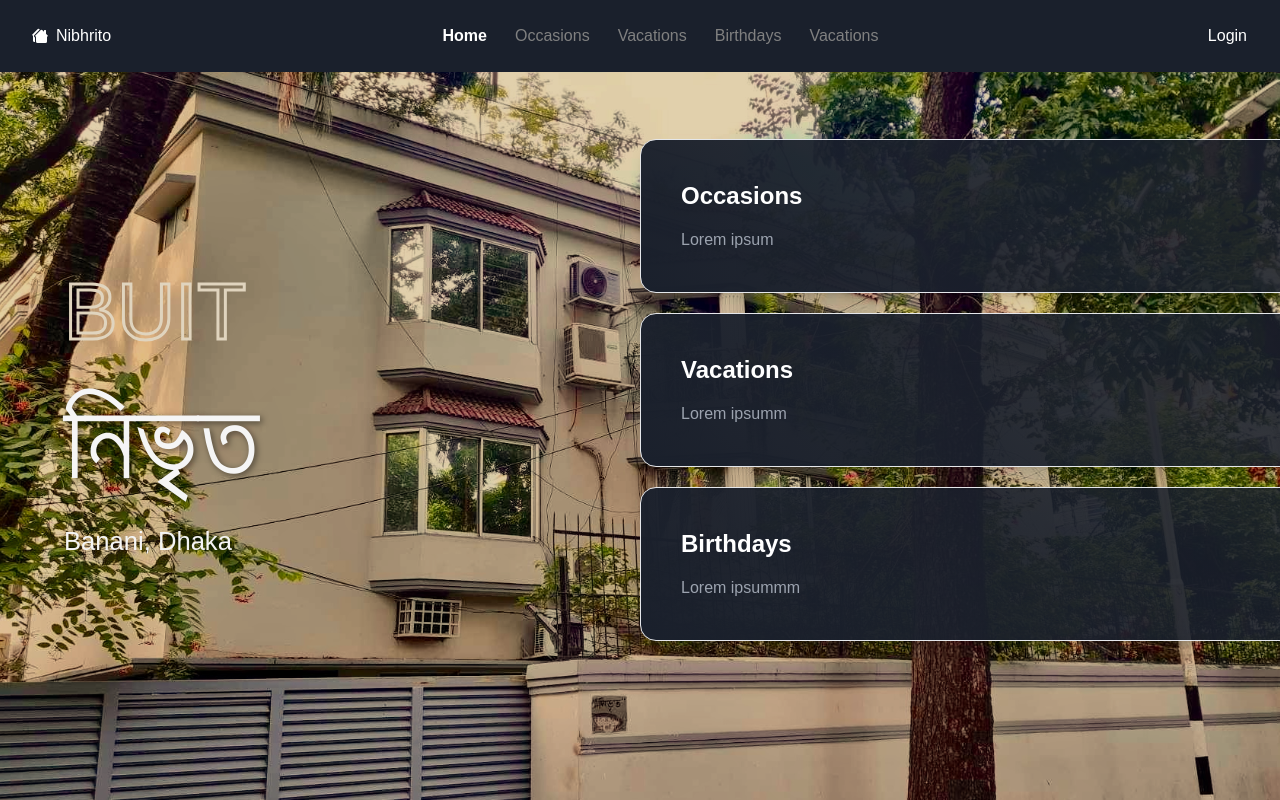
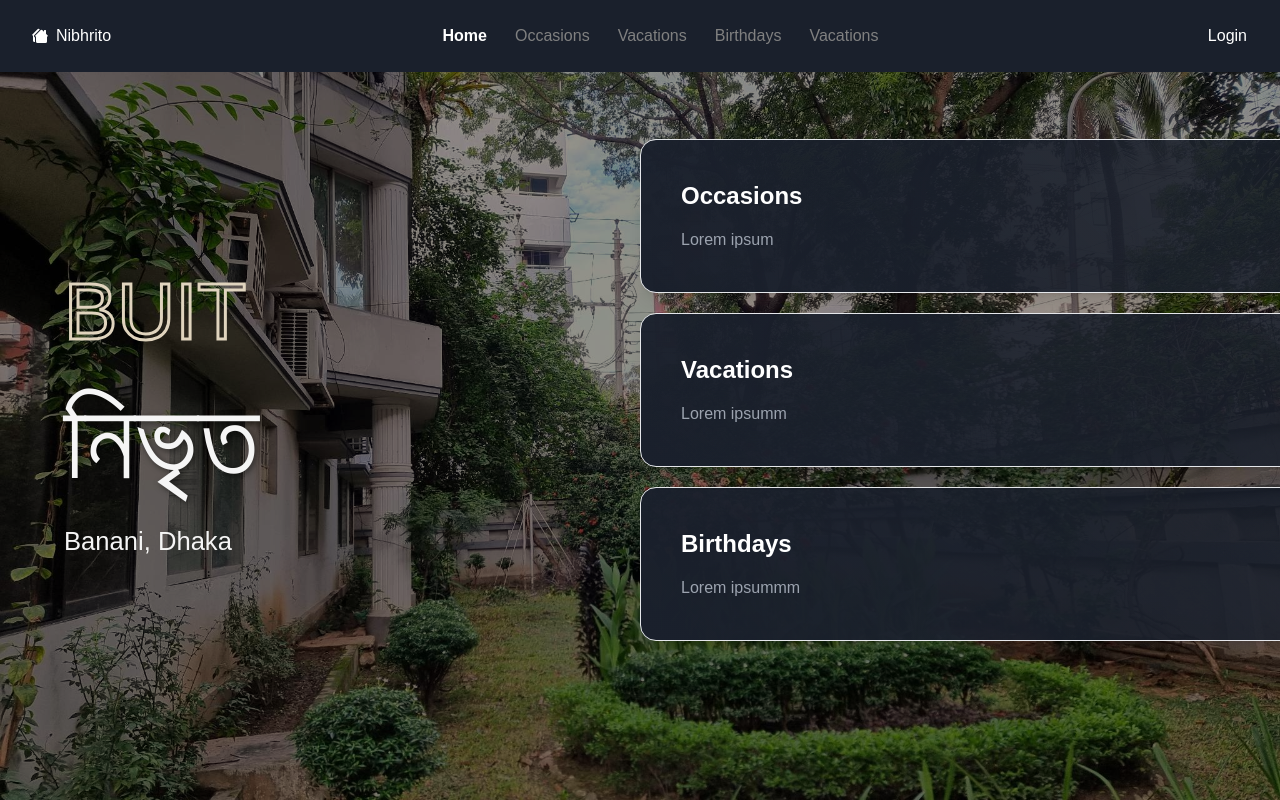
Before and after one commit to IshmamDC217/BUIT-ChobiGhor, a Next.js app: page / in a window 1280 px wide. Shown: the top 800 px of the page. Built offline with nearby package versions, Linux system fonts and the light colour scheme.

Commit message:
Natural bg carousal

```diff
--- a/components/Homepage.tsx
+++ b/components/Homepage.tsx
@@ -13,6 +13,8 @@ const Homepage: React.FC = () => {
                 <h3>Banani, Dhaka</h3>
               </div>
               <div className="hero-image hi-1 backgroundTint"></div>
+              <div className="hero-image hi-2 backgroundTint"></div>
+              <div className="hero-image hi-3 backgroundTint"></div>
             </div>
           </div>
         </div>
--- a/styles/globals.css
+++ b/styles/globals.css
@@ -99,7 +99,14 @@ header {
   }
 }
 
+.backdrop {
+  position: relative;
+}
+
 .hero-image {
+  position: absolute;
+  top: 0;
+  left: 0;
   width: 100%;
   height: 100%;
   background-size: cover;
@@ -109,16 +116,42 @@ header {
 }
 
 .hi-1 {
+  background-image: url('../public/bari.jpg');
+  animation: slide 18s ease-in-out infinite;
+}
+
+.hi-2 {
+  background-image: url('../public/bari2.jpg');
+  animation: slide 18s ease-in-out infinite 6s;
+}
+
+.hi-3 {
+  background-image: url('../public/bari3.jpg');
+  animation: slide 18s ease-in-out infinite 12s;
+}
+
+@keyframes slide {
+  0% { opacity: 0; }
+  10% { opacity: 1; }
+  40% { opacity: 1; }
+  50% { opacity: 0; }
+  100% { opacity: 0; }
+}
+
+
+
+
+/* .hi-1 {
   background-size: cover;
   background-image: url('../public/bari.jpg');
 }
-
+  */
 .backgroundTint {
   /* Light dramatic tint */
-  /* background-color: rgba(48, 39, 20, 0.5); */
+  background-color: rgba(48, 39, 20, 0.5);
 
   /* Bright Sepia */
-  background-color: rgba(196, 162, 91, 0.5);
+  /* background-color: rgba(196, 162, 91, 0.5); */
   background-blend-mode: multiply;
 }
 
```
